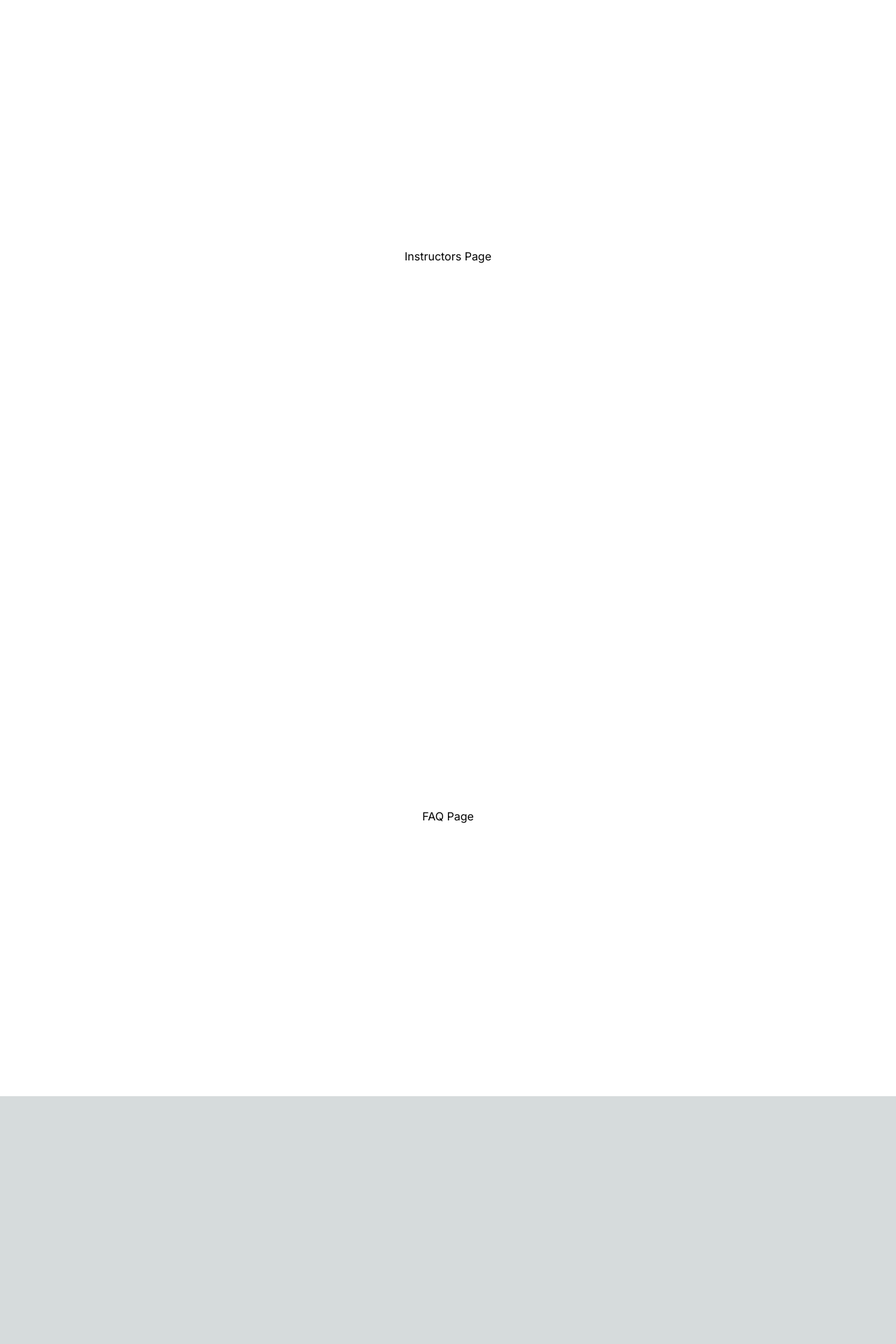
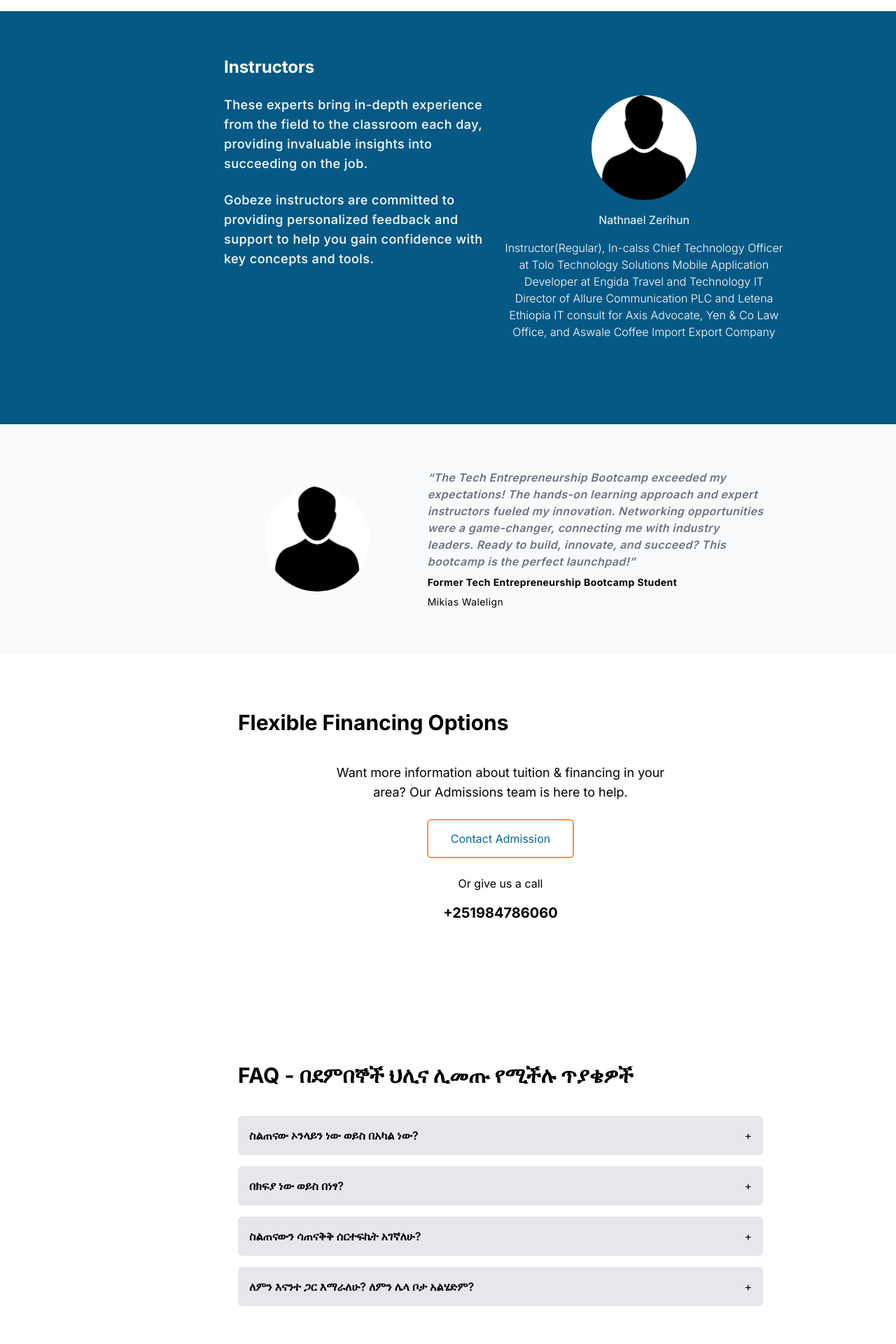
Before and after one commit to Mikias-Miessa/course-landing-page, a Next.js app: page / in a window 1280 px wide. Shown: the part 3360-5280 px from the top of the page at 70% size. Before the commit the page ends 4926 px from the top, so only its background shows below. Built offline with nearby package versions, Linux system fonts and the light colour scheme.

Commit message:
course landing page template completed

```diff
--- /dev/null
+++ b/src/app/accordion.js
@@ -0,0 +1,34 @@
+// components/FAQAccordion.js
+
+import React, { useState } from 'react';
+
+const FAQAccordion = ({ faqData }) => {
+  const [openIndex, setOpenIndex] = useState(null);
+
+  const handleToggle = (index) => {
+    setOpenIndex((prevIndex) => (prevIndex === index ? null : index));
+  };
+
+  return (
+    <div>
+      {faqData.map((item, index) => (
+        <div key={index} className="mb-4">
+          <div
+            onClick={() => handleToggle(index)}
+            className="cursor-pointer flex justify-between items-center bg-gray-200 p-4 rounded-md"
+          >
+            <div className="font-semibold">{item.question}</div>
+            <div>{openIndex === index ? '-' : '+'}</div>
+          </div>
+          {openIndex === index && (
+            <div className="mt-2 p-4 bg-white rounded-md">
+              <p>{item.answer}</p>
+            </div>
+          )}
+        </div>
+      ))}
+    </div>
+  );
+};
+
+export default FAQAccordion;
--- a/src/app/curriculum.js
+++ b/src/app/curriculum.js
@@ -58,13 +58,15 @@ const Curriculum = () => {
       <div className=' grid lg:grid-cols-8 md:grid-cols-10 bg-gray-50'>
         <div className='lg:col-span-2 md:col-span-1 '></div>
         <div className='lg:col-span-5  md:col-span-9 py-16 grid lg:grid-cols-3 sm:grid-cols-1 md:grid-cols-2 gap-5 md:gap-0'>
-          <div className='lg:col-span-1 flex justify-center'>
+          <div className='lg:col-span-1 flex justify-center items-center '>
             <Image src={male} width={150} height={150} alt='user image' className='rounded-full '/>
           </div>
-          <div className='lg:col-span-2 px-6 text-gray-500 tracking-wide font-semibold flex items-center '>
+          <div className='lg:col-span-2 px-6 text-gray-500 tracking-wide font-semibold flex flex-col justify-start '>
                 <em>“The Tech Entrepreneurship Bootcamp exceeded my expectations! The hands-on learning approach and expert instructors
                             fueled my innovation. Networking opportunities were a game-changer, connecting me with industry leaders. Ready to build,
-                            innovate, and succeed? This bootcamp is the perfect launchpad!”</em>
+              innovate, and succeed? This bootcamp is the perfect launchpad!”</em>
+            <h5 className='font-bold text-sm my-2 text-black'>Former Tech Entrepreneurship Bootcamp Student</h5>
+            <h5 className='font-normal text-sm  text-black'>Mikias Walelign</h5>
           </div>
 
         </div>
--- a/src/app/faq.js
+++ b/src/app/faq.js
@@ -1,9 +1,41 @@
+'use client'
 import React from 'react'
+import FAQAccordion from './accordion'
+
+const faqData = [
+  {
+    question: 'ስልጠናው ኦንላይን ነው ወይስ በአካል ነው?',
+    answer: 'ስልጠናው በአካል በክፍል ውስጥ የሚሰጥ ሲሆን መገናኛ (አዲስ አበባ) አካባቢ በሚገኘው የተሟላ የኮሚፒውተር ማዕከላችን ይካሄዳል። ኦንላይን የሚሰጡ ስልጠናዎቻችን ላይ ለመሳተፍ www.siltena.com ላይ ይከታተሉ።'
+  },
+  {
+    question: 'በክፍያ ነው ወይስ በነፃ?',
+    answer: 'በተለየ ሁኔታ ካልተገዘፀ በስተቀር ስልጠናዎቻችን በሙሉ በክፍያ የሚካሄዱ ናቸው።'
+  },
+  {
+    question: 'ስልጠናውን ሳጠናቅቅ ሰርተፍኬት አገኛለሁ?',
+    answer: 'አዎ ስልጠናውን በሚገባ ተከታትለው፣ እንዲሁም ለኮርሱ ማሟያ የሚጠየቁ መስፈርቶችን በተገቢው ሁኔታ ላጠናቀቁ ይሄንኑ የሚገልፅ ሰርተፍኬት ይሰጣል።'
+  },
+  {
+    question: 'ለምን እናንተ ጋር እማራለሁ? ለምን ሌላ ቦታ አልሄድም?',
+    answer: 'ጎበዜ ስራ ላይ ባሉ ባለሙያዎች ወድያው መተግበር በሚያስችል መልኩ የሚቀርቡ ስልጠናዎች የሚሰጥበት ማዕከል ሲሆን ላለፉት አምስት ዓመታት ሺዎች በምንሰጣቸው ፕሮግራሞች ተጠቃሚ መሆናቸው እንዲሁም ስልጠናው ካለቀ በኋላ የሚዘልቅ ትስስር የሚፈጠርበት ቦታ መሆኑ ተመራጭ ያደርገዋል።'
+  },
+  // Add more FAQ items as needed
+];
 
 const FAQ = () => {
   return (
-      <div name="FAQ" className='h-screen flex justify-center items-center'>
-          <h1 className='text-center text-black'> FAQ Page</h1>
+    <div name="FAQ" className=' h-screen grid lg:grid-cols-8 text-black md:py-20 px-10'>
+      <div className='lg:col-span-2'></div>
+      <div className='lg:col-span-5'>
+        <h1 className="text-2xl md:text-3xl font-bold mb-10 ">FAQ - በደምበኞች ህሊና ሊመጡ የሚችሉ ጥያቄዎች</h1>
+        <FAQAccordion faqData={faqData} />
+        <div className='text-center md:my-20 my-28 '>
+          <a href="https://t.me/HelloGobeze" className='bg-orange-400 text-white font-semibold md:text-lg md:px-10 md:py-6 px-6 py-4 rounded-md '>
+          Speak With Admission
+          </a>
+        </div>
+      </div>
+
       </div>
   )
 }
--- a/src/app/instructors.js
+++ b/src/app/instructors.js
@@ -1,9 +1,53 @@
 import React from 'react'
-
+import Image from 'next/image'
+import user from '../../public/male.png'
 const Instructors = () => {
   return (
-      <div name='Instructors' className='h-screen bg-white flex justify-center items-center'>
-          <h1 className='text-center text-black'>Instructors Page</h1>
+    <div name='Instructors' className='h-fit'>
+    <div  className='h-fit bg-sky-800 grid md:grid-cols-8 py-10'>
+      <div className='lg:col-span-2'>
+
+      </div>
+      <div className='col-span-5 text-white grid lg:grid-cols-2'>
+      <div className='lg:col-span-1 px-10 md:px-0'>
+        <h1 className='font-bold text-2xl my-6'>Instructors</h1>
+        <p className='font-medium text-lg tracking-wide pr-6'>These experts bring in-depth experience from the field to the classroom each day,
+          providing invaluable insights into succeeding on the job.</p>
+          <p className='font-medium text-lg tracking-wide pr-6 mt-6'>
+            Gobeze instructors are committed to providing personalized feedback
+            and support to help you gain confidence with key concepts and tools. </p>
+        </div>
+        <div className='lg:col-span-1 flex flex-col items-center justify-center gap-4 lg:py-20 py-10'>
+          <Image src={user} width={150} height={150} alt='instructor image' className='rounded-full' />
+          <h2 className='text-base ' >Nathnael Zerihun</h2>
+          <p className='font-light text-center px-10 md:px-0'>Instructor(Regular), In-calss
+Chief Technology Officer at Tolo Technology Solutions
+Mobile Application Developer at Engida Travel and Technology
+IT Director of Allure Communication PLC and Letena Ethiopia
+IT consult for Axis Advocate, Yen & Co Law Office, and Aswale Coffee Import Export Company</p>
+
+        </div>
+
+
+      </div>
+
+      </div>
+      <div className=' grid lg:grid-cols-8 md:grid-cols-10 bg-gray-50'>
+        <div className='lg:col-span-2 md:col-span-1 '></div>
+        <div className='lg:col-span-5  md:col-span-9 py-16 grid lg:grid-cols-3 sm:grid-cols-1 md:grid-cols-2 gap-5 md:gap-0'>
+          <div className='lg:col-span-1 flex justify-center items-center '>
+            <Image src={user} width={150} height={150} alt='user image' className='rounded-full '/>
+          </div>
+          <div className='lg:col-span-2 px-6 text-gray-500 tracking-wide font-semibold flex flex-col justify-start '>
+                <em>“The Tech Entrepreneurship Bootcamp exceeded my expectations! The hands-on learning approach and expert instructors
+                            fueled my innovation. Networking opportunities were a game-changer, connecting me with industry leaders. Ready to build,
+              innovate, and succeed? This bootcamp is the perfect launchpad!”</em>
+            <h5 className='font-bold text-sm my-2 text-black'>Former Tech Entrepreneurship Bootcamp Student</h5>
+            <h5 className='font-normal text-sm  text-black'>Mikias Walelign</h5>
+          </div>
+
+        </div>
+      </div>
       </div>
   )
 }
--- a/src/app/page.js
+++ b/src/app/page.js
@@ -5,6 +5,7 @@ import Hero from './hero'
 import Nav from './nav'
 import Instructors from './instructors'
 import FAQ from './faq'
+import Tuition from './tuition'
 
 const page = () => {
   return (
@@ -14,6 +15,7 @@ const page = () => {
           <OverView />
           <Curriculum />
           <Instructors />
+          <Tuition/>
           <FAQ/>
     </div>
   )
--- /dev/null
+++ b/src/app/tuition.js
@@ -0,0 +1,28 @@
+import React from 'react'
+
+const Tuition = () => {
+  return (
+     <div name="Tuition & Financing" className=' h-fit grid lg:grid-cols-8 text-black md:py-20 px-10'>
+      <div className='lg:col-span-2'></div>
+      <div className='lg:col-span-5'>
+        <h1 className="text-2xl md:text-3xl font-bold mb-10 ">Flexible Financing Options</h1>
+              <div className='text-center my-10 md:px-32 px-4 md:text-lg text-base '>
+                  <p>Want more information about tuition & financing in your area?
+                        Our Admissions team is here to help.</p>
+        </div>
+        <div className='text-center my-10  '>
+          <a href="https://t.me/HelloGobeze" className='border-2 border-orange-400 hover:bg-orange-400 text-sky-700 font-normal md:text-base md:px-8 md:py-4 px-3 py-2 rounded-md '>
+          Contact Admission
+                  </a>
+                  <p className='mt-10'>
+                      Or give us a call </p>
+                     <p className='text-xl mt-4 font-bold'>+251984786060</p>
+
+        </div>
+      </div>
+
+      </div>
+  )
+}
+
+export default Tuition
```
